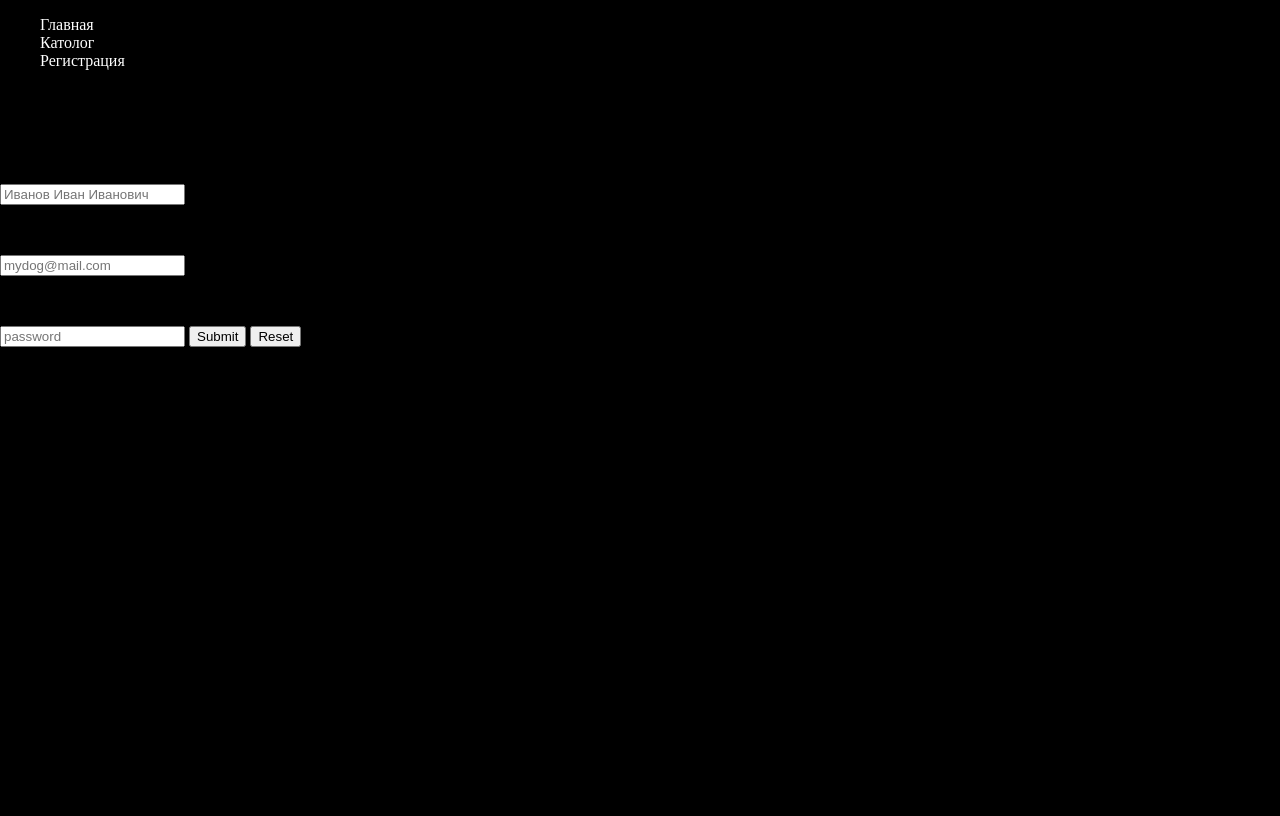
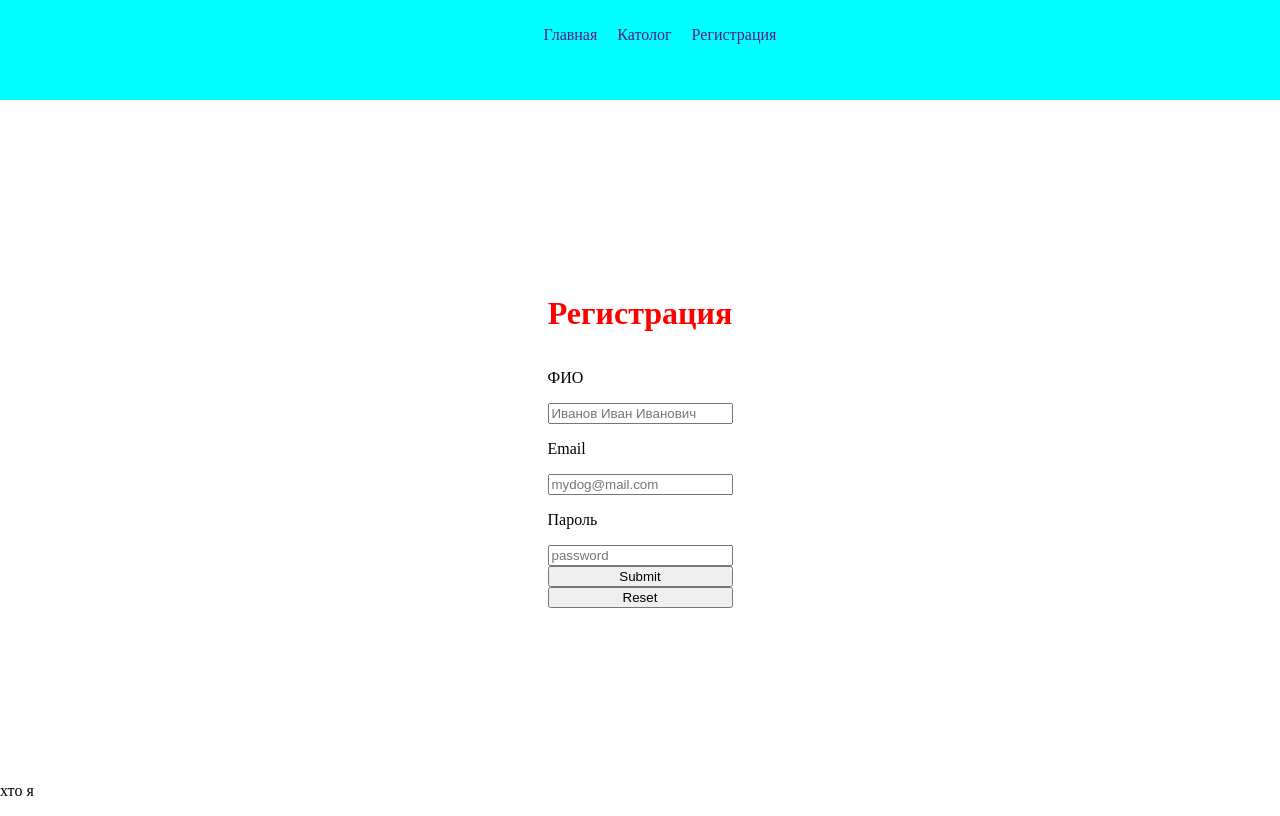
Before and after one commit to pkravco/kusok2005, a plain HTML site: page project/reg.html in a window 1280 px wide. Drawn offline with Linux system fonts and the light colour scheme.

Commit message:
Add files via upload

```diff
--- a/project/css/style.css
+++ b/project/css/style.css
@@ -1,58 +1,54 @@
-html,
-body {
-  height: 100%;
-  padding: 0;
-  margin: 0;
-  background-color: black;
+html, body{
+    height:  100%;
+    margin: 0px;
+    padding: 0px;
 }
-
-
-.text{
-	height: 45%;
-	display: flex;
-	justify-content: center;
-	align-items: center;
-	flex-flow: column;
+h1{
+    color: red;
 }
-.name{
-	color: white;
-	font-size: 800%;
-	font-family: "Miratrix";
-	margin: 0px;
+a{
+    text-decoration: none;
+}
+li{
+    list-style: none;
+}
+a:hover{
+    color: fuchsia;
+    font-size: 30px;
+}
+.menu{
+    background-color: aqua;
+    height: 100px;
+    display: flex;
+    align-content: center;
+    justify-content: space-around;
+}
+.menu ul{
+    display: flex;
+    justify-content: space-around;
+}
+.menu li{
+    padding: 10px;
+}
+.forma{
+    display: flex;
+    height: 200px;
+    align-items: center;
+    justify-content: center;
+    flex-direction: column;
+    flex: 1 0 auto;
+}
+.footer{
+    flex: 0 0 auto;
+}
+.wrapper{
+    display: flex;
+    flex-direction: column;
+    min-height: 100%;
 
 }
+.forma form{
+    display: flex;
 
-@font-face {
-font-family: "Miratrix";
-
-src: url("font/Miratrix-Normal.otf") format("truetype");
-font-style: normal;
-font-weight: normal;
+    flex-direction: column;
 }
-.podname{
-	color: white;
-	font-family:  "Miratrix";
-	margin: 0px;
-	font-size: 200%;
-}
-a{
-	text-decoration: none;
-	color: white;
-	transition: 0.5s linear;
-}
-.nav{
-	height: 100px;
-	margin: 0;
-	width: 100px;
-	color: white;
-	font-size: 250%;
-	font-family: "Miratrix";
-	display: flex;
-	flex-flow: column;
-	padding: 40px;
-	justify-content: space-between;
-
-}
-a:hover{
-	color: red;
-}
```
Also changed, not shown: project/index.html (+4 -7 lines), project/css/style2.css (line endings or trailing spaces), project/reg.html (line endings or trailing spaces).
